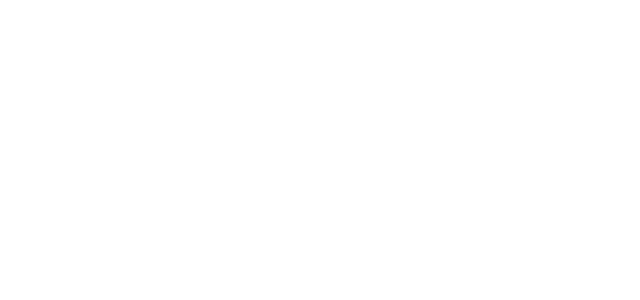
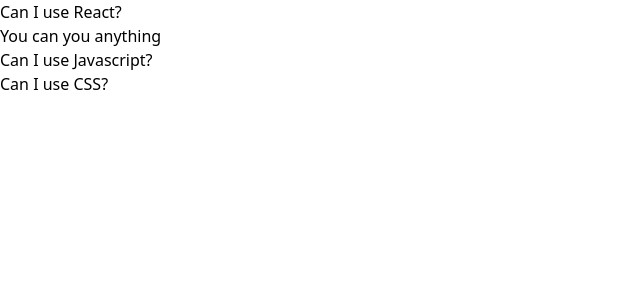
Before and after one commit to DarrenKim94/react-components, a React (Create React App) app: page / in a window 1280 px wide. Shown: the top 300 px of the page, without its empty margins (0-640 px from the left). Built offline with nearby package versions, Linux system fonts and the light colour scheme.

Commit message:
add map function

```diff
--- a/src/App.js
+++ b/src/App.js
@@ -3,14 +3,17 @@
 function App() {
     const items = [
         {
+            id: 'ert',
             label : 'Can I use React?',
             content : 'You can you anything'
         },
         {
+            id: "sdfgsd",
             label : 'Can I use Javascript?',
             content : 'You can you anything'
         },
         {
+            id: 'wefre',
             label : 'Can I use CSS?',
             content : 'You can you anything'
         },
--- a/src/components/Accordion.js
+++ b/src/components/Accordion.js
@@ -1,8 +1,25 @@
-
+import { useState } from "react";
 
 function Accordion ({items}) {
+    const [expandedIndex, setExpandedIndex] = useState(0);
+
+    const renderedItems = items.map((item, index) => {
+       const isExpanded = index === expandedIndex;
+
+       const content = isExpanded && <div>{item.content}</div>
+
+        return (
+            <div key={item.id}>
+                <div>{item.label}</div>
+                {content}
+            </div>
+        );
+    });
+
     return(
-        <div></div>
+        <div>
+            {renderedItems}
+        </div>
     )
 }
 
```
